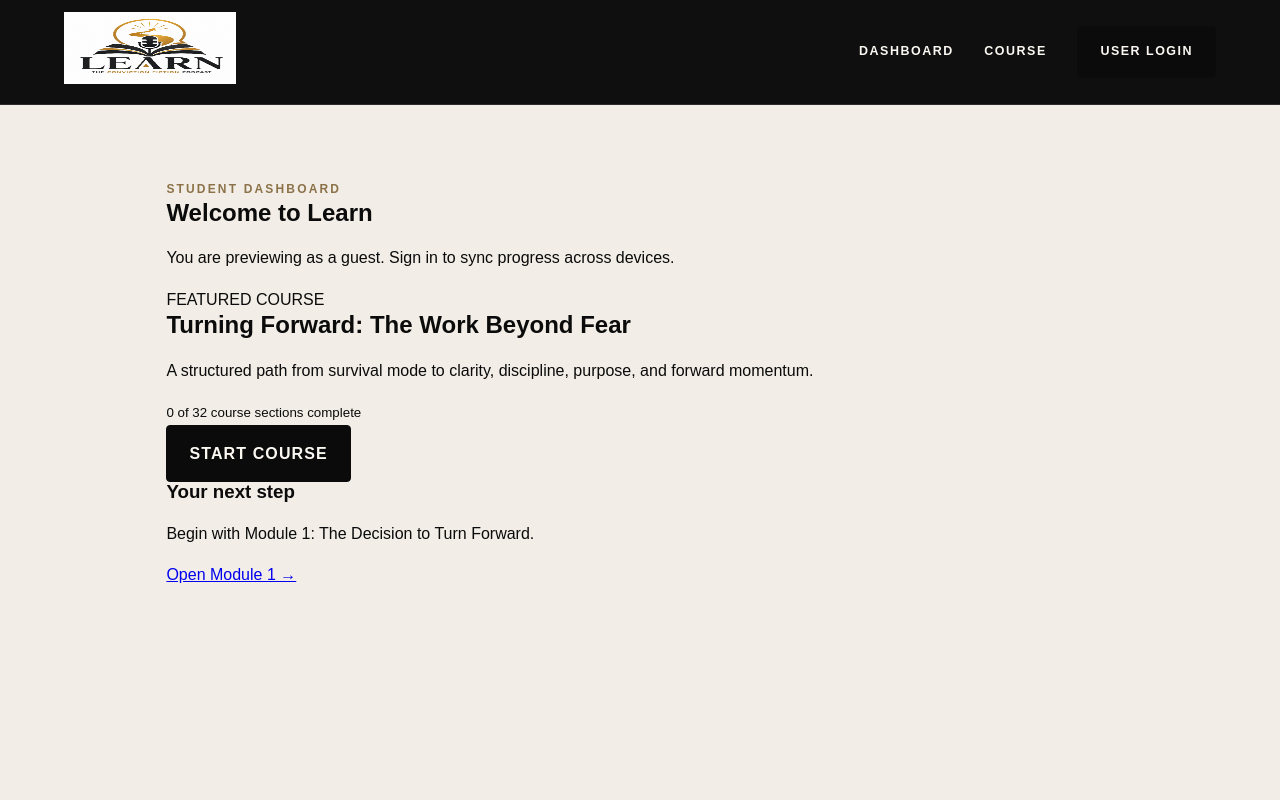
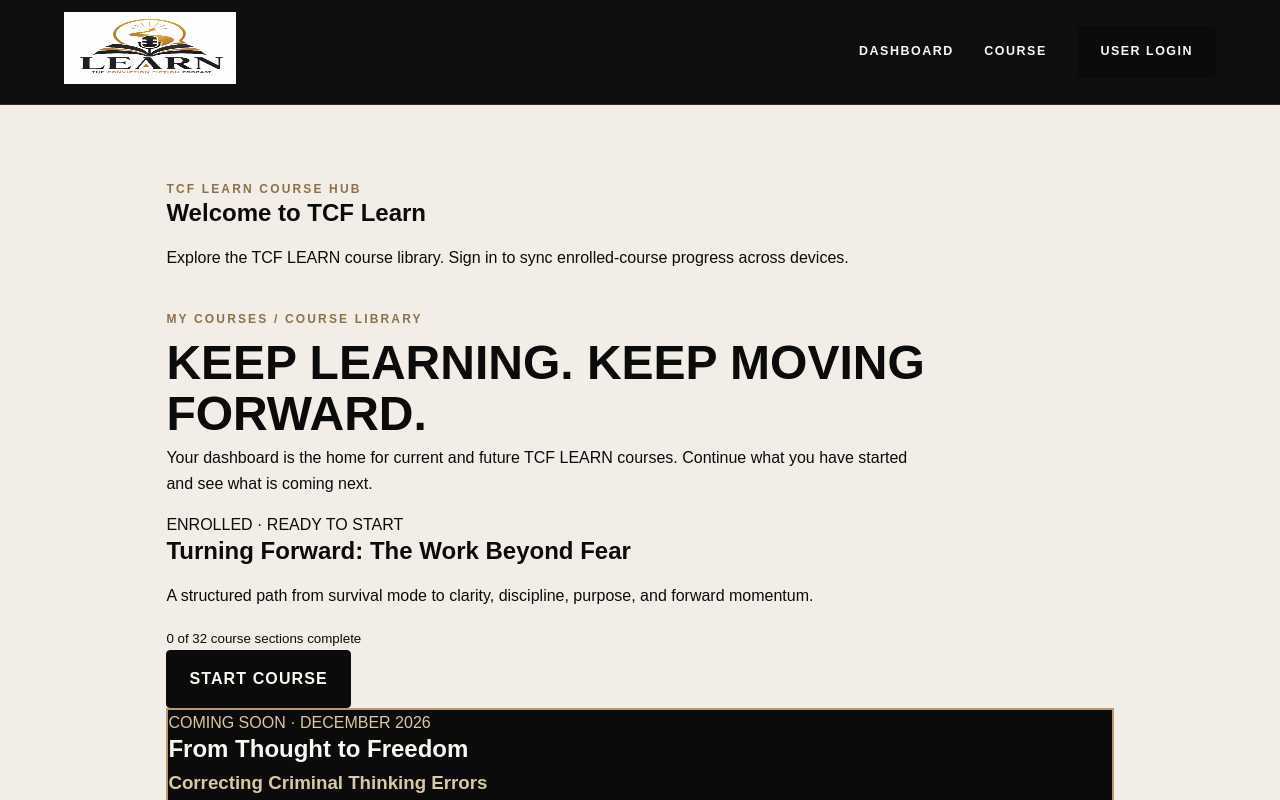
Before and after one commit to riversantoine93-dotcom/TCF-Learn, a Next.js app: page /dashboard in a window 1280 px wide. Shown: the top 800 px of the page. Built offline with nearby package versions, Linux system fonts and the light colour scheme; no server answers.

Commit message:
Turn dashboard into multi-course TCF Learn hub

```diff
--- a/app/dashboard/page.tsx
+++ b/app/dashboard/page.tsx
@@ -6,5 +6,23 @@ import ProgressBar from "@/components/ProgressBar";
 import { useAuth } from "@/components/AuthProvider";
 import { loadCloudProgress, loadLocalProgress, ProgressData } from "@/lib/progress";
 
-export default function Dashboard(){const {user,loading}=useAuth();const [p,setP]=useState<ProgressData>({}); useEffect(()=>{if(loading)return; const local=loadLocalProgress(); if(!user){setP(local);return;} loadCloudProgress(user.id).then(cloud=>setP({...local,...cloud})).catch(()=>setP(local));},[user,loading]); const complete=[p.lesson1,p.lesson2,p.lesson3,p.challenge].filter(Boolean).length; const percent=Math.round(complete/32*100);
-return <main><Header/><section className="dashboard shell"><div className="welcome"><span className="eyebrow">STUDENT DASHBOARD</span><h1>{user?.user_metadata?.full_name?`Welcome, ${user.user_metadata.full_name}`:"Welcome to Learn"}</h1><p>{user?"Your progress is connected to your student account.":"You are previewing as a guest. Sign in to sync progress across devices."}</p></div><div className="dashboard-grid"><article className="course-card featured"><div><span className="course-label">FEATURED COURSE</span><h2>Turning Forward: The Work Beyond Fear</h2><p>A structured path from survival mode to clarity, discipline, purpose, and forward momentum.</p><ProgressBar value={percent}/><small>{complete} of 32 course sections complete</small></div><Link className="button" href="/course/turning-forward">{complete?"Continue course":"Start course"}</Link></article><aside className="side-card"><h3>Your next step</h3><p>{p.lesson1?"Continue Module 1 and complete your next section.":"Begin with Module 1: The Decision to Turn Forward."}</p><Link href="/course/turning-forward/module-1">Open Module 1 →</Link></aside></div></section></main>}
+const courseCatalog=[
+  {slug:"turning-forward",title:"Turning Forward: The Work Beyond Fear",description:"A structured path from survival mode to clarity, discipline, purpose, and forward momentum.",status:"available" as const,href:"/course/turning-forward"},
+  {slug:"from-thought-to-freedom",title:"From Thought to Freedom",subtitle:"Correcting Criminal Thinking Errors",description:"A practical course for identifying criminal thinking patterns, challenging distorted beliefs, and developing healthier decision-making habits.",status:"coming-soon" as const,release:"DECEMBER 2026"}
+];
+
+export default function Dashboard(){
+  const {user,loading}=useAuth();
+  const [p,setP]=useState<ProgressData>({});
+  useEffect(()=>{if(loading)return;const local=loadLocalProgress();if(!user){setP(local);return;}loadCloudProgress(user.id).then(cloud=>setP({...local,...cloud})).catch(()=>setP(local));},[user,loading]);
+  const complete=[p.lesson1,p.lesson2,p.lesson3,p.challenge].filter(Boolean).length;
+  const percent=Math.round(complete/32*100);
+  return <main><Header/><section className="dashboard shell">
+    <div className="welcome"><span className="eyebrow">TCF LEARN COURSE HUB</span><h1>{user?.user_metadata?.full_name?`Welcome, ${user.user_metadata.full_name}`:"Welcome to TCF Learn"}</h1><p>{user?"Your learning hub brings your courses and progress together in one place.":"Explore the TCF LEARN course library. Sign in to sync enrolled-course progress across devices."}</p></div>
+    <div style={{margin:"34px 0 16px"}}><span className="eyebrow">MY COURSES / COURSE LIBRARY</span><h2 style={{fontSize:"clamp(30px,5vw,48px)",margin:"8px 0 6px"}}>KEEP LEARNING. KEEP MOVING FORWARD.</h2><p style={{maxWidth:760,margin:0}}>Your dashboard is the home for current and future TCF LEARN courses. Continue what you have started and see what is coming next.</p></div>
+    <div className="dashboard-grid" style={{alignItems:"stretch"}}>
+      {courseCatalog.map(course=>course.status==="available"?<article className="course-card featured" key={course.slug}><div><span className="course-label">ENROLLED · {complete?"IN PROGRESS":"READY TO START"}</span><h2>{course.title}</h2><p>{course.description}</p><ProgressBar value={percent}/><small>{complete} of 32 course sections complete</small></div><Link className="button" href={course.href}>{complete?"Continue Course":"Start Course"}</Link></article>:<article className="course-card" key={course.slug} style={{border:"2px solid #b79a67",background:"#0b0b0b",color:"#fbf8f2"}}><div><span className="course-label" style={{color:"#d9c7a5"}}>COMING SOON · {course.release}</span><h2 style={{color:"#fbf8f2"}}>{course.title}</h2><h3 style={{color:"#d9c7a5",marginTop:-8}}>{course.subtitle}</h3><p style={{color:"#f2eee7"}}>{course.description}</p></div><div className="button" aria-disabled="true" style={{opacity:.65,cursor:"default",textAlign:"center"}}>Coming December 2026</div></article>)}
+    </div>
+    <aside className="side-card" style={{marginTop:24}}><h3>Your next step</h3><p>{p.lesson1?"Continue Turning Forward and complete your next section.":"Begin Turning Forward with Module 1: The Decision to Turn Forward."}</p><Link href="/course/turning-forward/module-1">Open Turning Forward →</Link></aside>
+  </section></main>
+}
```
